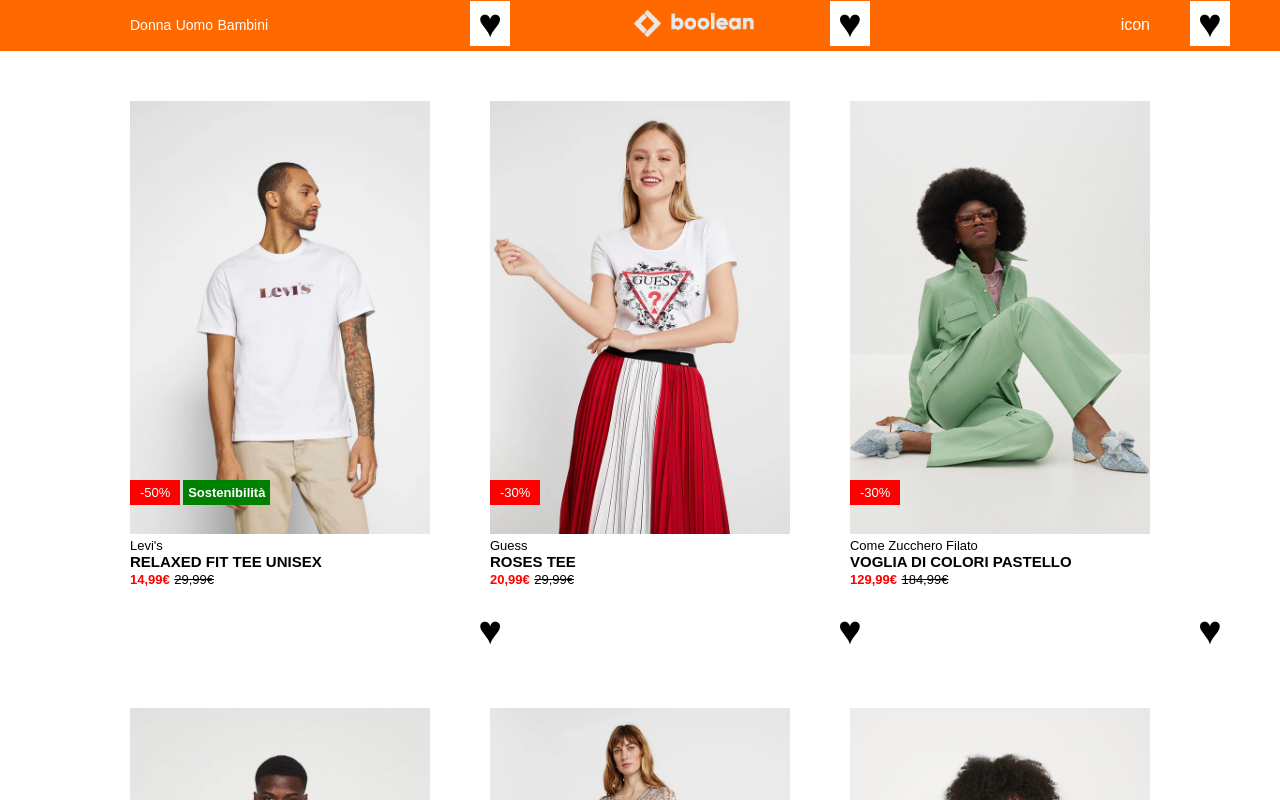
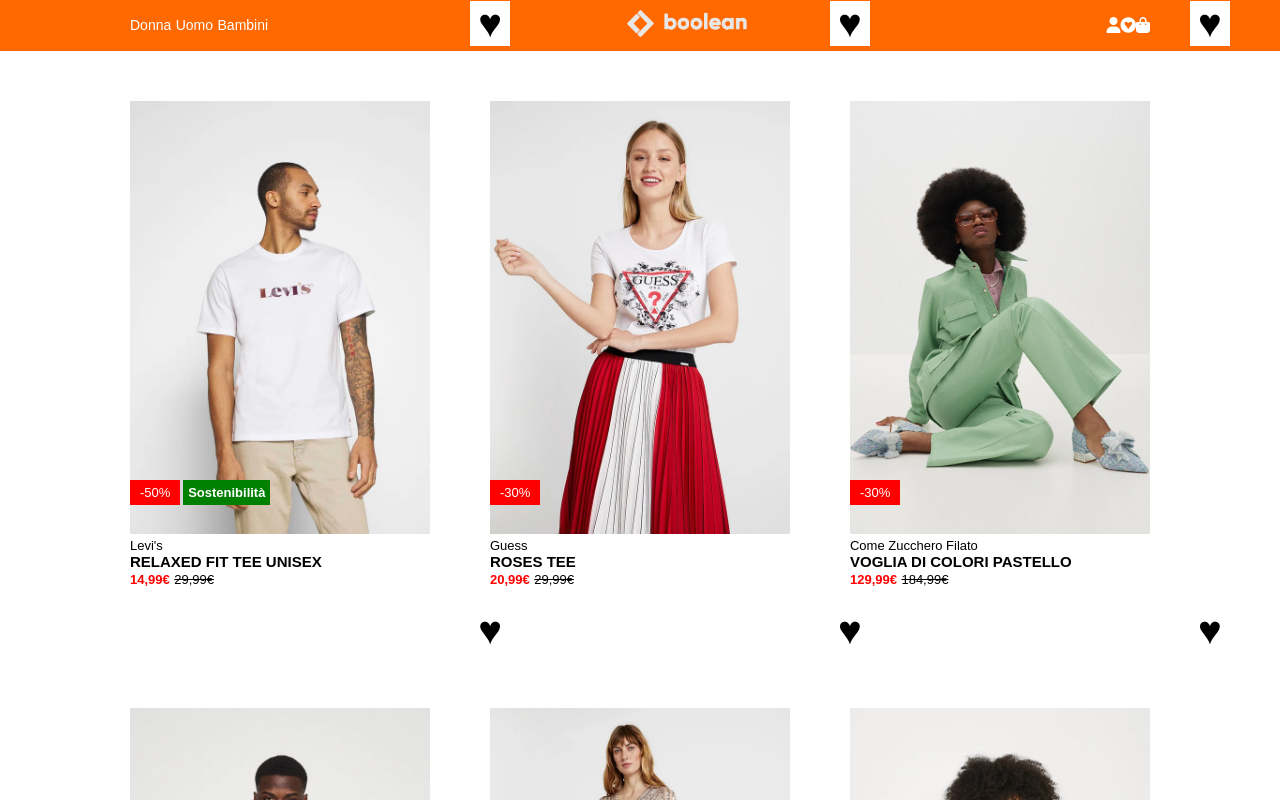
Before and after one commit to ErosEros/html-css-boolando, a plain HTML site: page index.html in a window 1280 px wide. Shown: the top 800 px of the page. Drawn offline with Linux system fonts and the light colour scheme.

Commit message:
created icon top

```diff
--- a/index.html
+++ b/index.html
@@ -26,9 +26,12 @@
             <div>
             <img  class="logo" src="./img/boolean-logo.png" alt="logo">
             </div>
-            <div>
-                icon
+            <div class="flex icon-top">
+                <i class="fa-solid fa-user"></i>
+                <i class="fa-brands fa-gratipay"></i>
+                <i class="fa-solid fa-bag-shopping"></i>
             </div>
+
         </div>
     </header>
     <!-- MAIN -->
```
